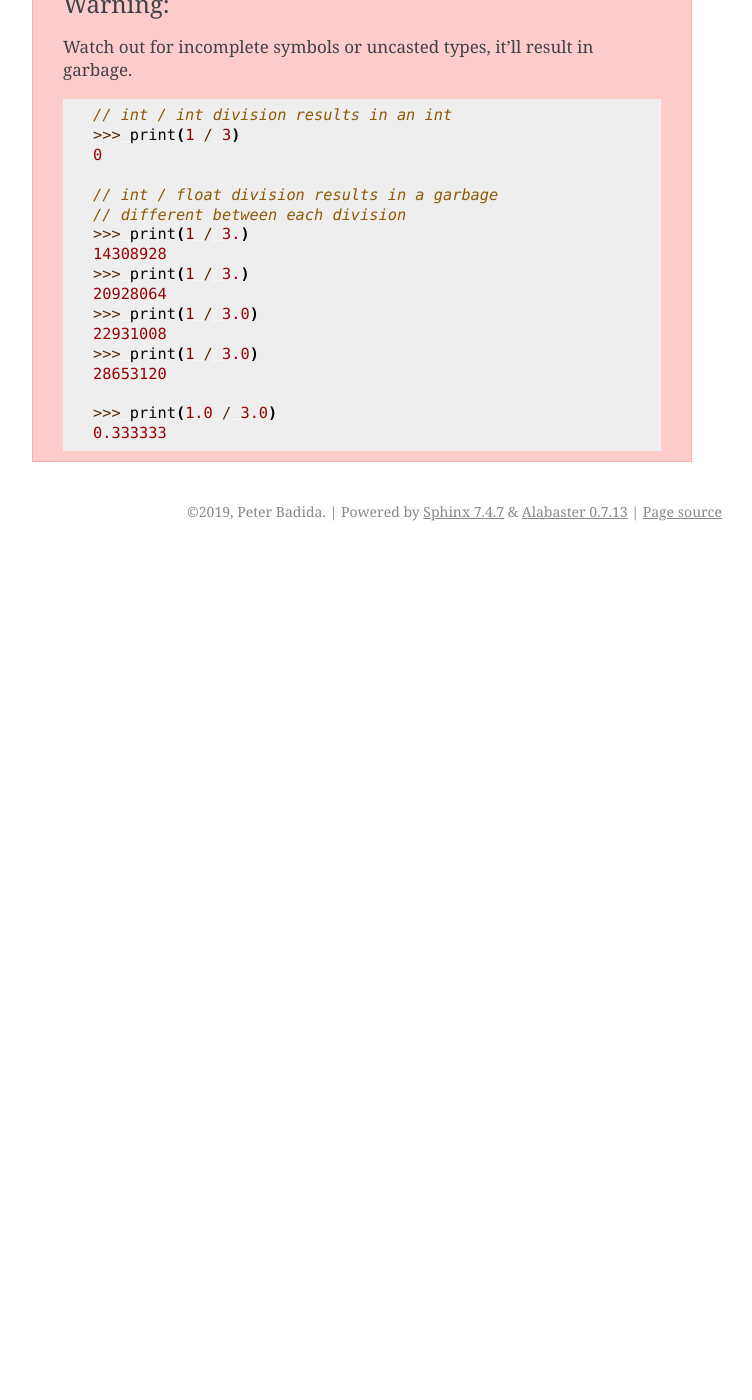
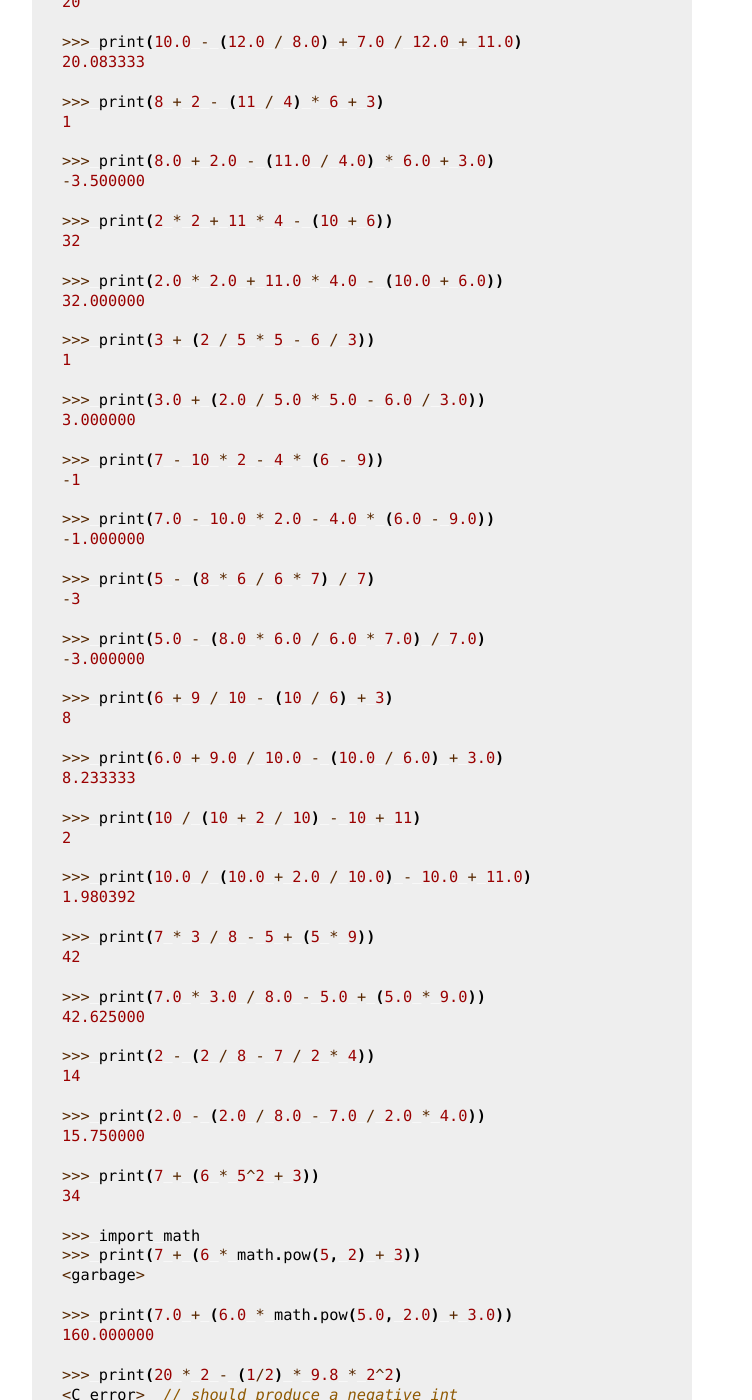
Before and after one commit to KeyWeeUsr/the-book-of-v, a Sphinx documentation site: the page built from source/calculator-test-cases.rst, in a window 1280 px wide and 1400 px high, scrolled down 4612 px. Shown: the whole window, without its empty margins (388-1140 px from the left). Built offline with Sphinx 7.4.7, drawn with Linux system fonts in a browser that asks for light colours; before the commit the page ends 5163 px from its top, so only the background shows below that; some of the changed text lies outside the part shown.

Commit message:
[ADD] Add more examples for calculator tests

```diff
--- a/source/calculator-test-cases.rst
+++ b/source/calculator-test-cases.rst
@@ -232,6 +232,106 @@ Calculator test cases
     >>> print(0 / -1.3)
     <garbage>
 
+    >>> print(10 - (12 / 8) + 7 / 12 + 11)
+    20
+
+    >>> print(10.0 - (12.0 / 8.0) + 7.0 / 12.0 + 11.0)
+    20.083333
+
+    >>> print(8 + 2 - (11 / 4) * 6 + 3)
+    1
+
+    >>> print(8.0 + 2.0 - (11.0 / 4.0) * 6.0 + 3.0)
+    -3.500000
+
+    >>> print(2 * 2 + 11 * 4 - (10 + 6))
+    32
+
+    >>> print(2.0 * 2.0 + 11.0 * 4.0 - (10.0 + 6.0))
+    32.000000
+
+    >>> print(3 + (2 / 5 * 5 - 6 / 3))
+    1
+
+    >>> print(3.0 + (2.0 / 5.0 * 5.0 - 6.0 / 3.0))
+    3.000000
+
+    >>> print(7 - 10 * 2 - 4 * (6 - 9))
+    -1
+
+    >>> print(7.0 - 10.0 * 2.0 - 4.0 * (6.0 - 9.0))
+    -1.000000
+
+    >>> print(5 - (8 * 6 / 6 * 7) / 7)
+    -3
+
+    >>> print(5.0 - (8.0 * 6.0 / 6.0 * 7.0) / 7.0)
+    -3.000000
+
+    >>> print(6 + 9 / 10 - (10 / 6) + 3)
+    8
+
+    >>> print(6.0 + 9.0 / 10.0 - (10.0 / 6.0) + 3.0)
+    8.233333
+
+    >>> print(10 / (10 + 2 / 10) - 10 + 11)
+    2
+
+    >>> print(10.0 / (10.0 + 2.0 / 10.0) - 10.0 + 11.0)
+    1.980392
+
+    >>> print(7 * 3 / 8 - 5 + (5 * 9))
+    42
+
+    >>> print(7.0 * 3.0 / 8.0 - 5.0 + (5.0 * 9.0))
+    42.625000
+
+    >>> print(2 - (2 / 8 - 7 / 2 * 4))
+    14
+
+    >>> print(2.0 - (2.0 / 8.0 - 7.0 / 2.0 * 4.0))
+    15.750000
+
+    >>> print(7 + (6 * 5^2 + 3))
+    34
+
+    >>> import math
+    >>> print(7 + (6 * math.pow(5, 2) + 3))
+    <garbage>
+
+    >>> print(7.0 + (6.0 * math.pow(5.0, 2.0) + 3.0))
+    160.000000
+
+    >>> print(20 * 2 - (1/2) * 9.8 * 2^2)
+    <C error>  // should produce a negative int
+
+    >>> print(20.0 * 2.0 - (1.0/2.0) * 9.8 * 2^2)
+    >>> print(20.0 * 2.0 - (1.0/2.0) * 9.8 * 2.0^2.0)
+    >>> print(20.0 * 2.0 - (1.0/2.0) * 9.8 * (2.0^2.0))
+    .vrepl.tmp.c:5342: error: invalid operands for binary operation
+    // <error due to float ^ int or float ^ float>
+
+    >>> print(20 * 2 - (1/2) * 9.8 * (2^2)))
+    <garbage>  // should be 40
+
+    >>> print(20.0 * 2.0 - (1.0/2.0) * 9.8 * (2^2))
+    40.000000
+
+    >>> print(20.0 * 2.0 - (1.0/2.0) * 9.8 * math.pow(2, 2))
+    20.400000
+
+    >>> print(4^3^2)
+    5
+
+    >>> print(math.pow(4, math.pow(3, 2)))
+    262144.000000
+
+    >>> print(4^(3^2))
+    5
+
+    >>> print(math.pow(math.pow(4, 3), 2))
+    4096.000000
+
 .. warning::
 
    Watch out for incomplete symbols or uncasted types, it'll result in garbage.
```
Also changed, not shown: other parts of source/calculator-test-cases.rst (+1 -1 lines).
